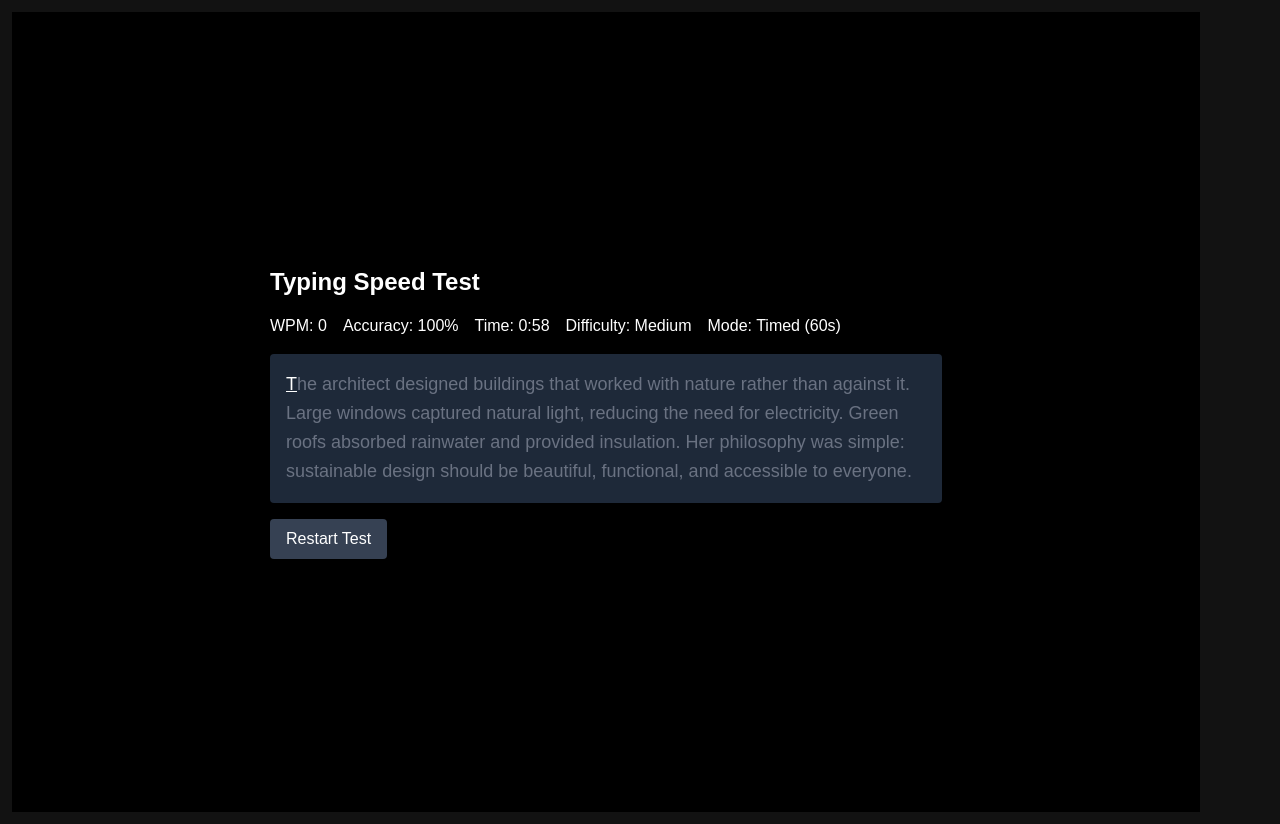
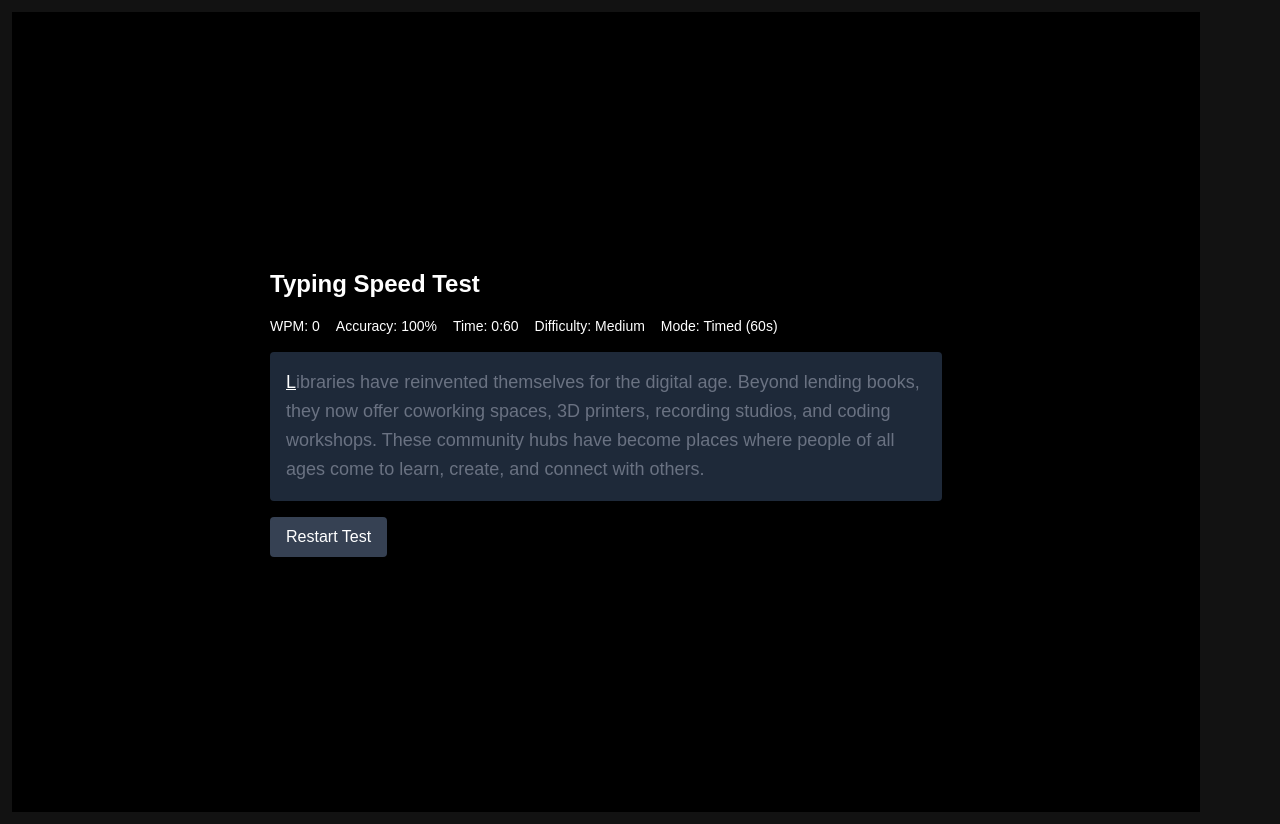
Before and after one commit to amiabl-programr/fm30hackathon_typing-speed, a React (Vite) app: page / in a window 1280 px wide. Both pictures are taken after a click on the element 606 px from the left and 472 px from the top of the page. Built offline with nearby package versions, Linux system fonts and the light colour scheme.

Commit message:
refactor: implement random text selection and restart functionality in typing test

```diff
--- a/src/components/typing-test.tsx
+++ b/src/components/typing-test.tsx
@@ -11,68 +11,78 @@ interface TypingTestProps {
     incorrect: number
   ) => void;
   personalBest: number | null;
+  reset: () => void;
 }
 
-// get random text - ensure the text gets randomised not only on refresh, but also when you click the restart btn
+/* -------------------- DATA SETUP -------------------- */
 
-const easy = data.easy;
-const medium = data.medium;
-const hard = data.hard;
+const easyText = data.easy.map((t) => t.text);
+const mediumText = data.medium.map((t) => t.text);
+const hardText = data.hard.map((t) => t.text);
 
-const easy_text = easy.map((text) => {
-  return text.text;
-});
-const medium_text = medium.map((text) => {
-  return text.text;
-});
-const hard_text = hard.map((text) => {
-  return text.text;
-});
+function getRandomTextByDifficulty(difficulty: "easy" | "medium" | "hard") {
+  const source =
+    difficulty === "easy"
+      ? easyText
+      : difficulty === "medium"
+      ? mediumText
+      : hardText;
 
-function getRandomText(array: string[]) {
-  const randomIndex = Math.floor(Math.random() * array.length);
-  return array[randomIndex];
+  return source[Math.floor(Math.random() * source.length)];
 }
 
-const randomEasyText = getRandomText(easy_text);
-const randomMediumText = getRandomText(medium_text);
-const randomHardText = getRandomText(hard_text);
+/* -------------------- COMPONENT -------------------- */
 
-console.log(easy_text);
-const passages = {
-  easy: randomEasyText,
-  medium: randomMediumText,
-  hard: randomHardText,
-};
-const currentTime = Date.now();
 const TypingTest: React.FC<TypingTestProps> = ({
   mode,
   difficulty,
+  reset,
   completeTest,
   personalBest,
 }) => {
-  const [text] = useState(passages[difficulty]);
-  const [typed, setTyped] = useState("");
-  const [timeLeft, setTimeLeft] = useState(60);
-  const [startTime, setStartTime] = useState(0);
   const inputRef = useRef<HTMLInputElement>(null);
 
+  const [text, setText] = useState(() => getRandomTextByDifficulty(difficulty));
+  const [typed, setTyped] = useState("");
+  const [startTime, setStartTime] = useState<number | null>(null);
+  const [elapsedTime, setElapsedTime] = useState(0);
+  const [timeLeft, setTimeLeft] = useState(60);
+
   const handleComplete = () => {
-    const timeElapsed = (currentTime - startTime) / 60000; // in minutes
+    if (!startTime) return;
+
+    const timeElapsedMinutes = elapsedTime / 60000;
+
     const correct = typed
       .split("")
       .filter((char, i) => char === text[i]).length;
+
     const incorrect = typed.length - correct;
-    const wpm = Math.round(correct / 5 / timeElapsed);
+
+    const wpm =
+      timeElapsedMinutes > 0 ? Math.round(correct / 5 / timeElapsedMinutes) : 0;
+
     const accuracy =
       typed.length > 0 ? Math.round((correct / typed.length) * 100) : 100;
+
     completeTest(wpm, accuracy, correct, incorrect);
   };
 
+  /* -------------------- TIMER -------------------- */
+
   useEffect(() => {
-    inputRef.current?.focus();
-    setStartTime(currentTime);
-    if (mode === "timed") {
+    if (!startTime) return;
+
+    const interval = setInterval(() => {
+      setElapsedTime(Date.now() - startTime);
+    }, 1000);
+
+    return () => clearInterval(interval);
+  }, [startTime]);
+
+  useEffect(() => {
+    if (mode !== "timed" || !startTime) return;
+
     const timer = setInterval(() => {
       setTimeLeft((prev) => {
         if (prev <= 1) {
@@ -83,9 +93,28 @@ const TypingTest: React.FC<TypingTestProps> = ({
         return prev - 1;
       });
     }, 1000);
+
     return () => clearInterval(timer);
+  }, [mode, startTime]);
+
+  /* -------------------- LOGIC -------------------- */
+
+  const handleChange = (e: React.ChangeEvent<HTMLInputElement>) => {
+    if (!startTime) {
+      setStartTime(Date.now());
     }
-  }, []);
+    setTyped(e.target.value);
+  };
+
+  const restartTest = () => {
+    setText(getRandomTextByDifficulty(difficulty));
+    setTyped("");
+    setStartTime(null);
+    setElapsedTime(0);
+    setTimeLeft(60);
+    inputRef.current?.focus();
+    reset();
+  };
 
   useEffect(() => {
     if (mode === "passage" && typed.length === text.length) {
@@ -93,25 +122,41 @@ const TypingTest: React.FC<TypingTestProps> = ({
     }
   }, [typed]);
 
-  const handleChange = (e: React.ChangeEvent<HTMLInputElement>) => {
-    setTyped(e.target.value);
-  };
+  /* -------------------- DERIVED METRICS -------------------- */
 
-  const renderText = () => {
-    return text.split("").map((char: string, i: number) => {
+  const minutes = elapsedTime / 60000;
+
+  const WPM = minutes > 0 ? Math.round(typed.length / 5 / minutes) : 0;
+
+  const accuracy =
+    typed.length > 0
+      ? Math.round(
+          (typed.split("").filter((c, i) => c === text[i]).length /
+            typed.length) *
+            100
+        )
+      : 100;
+
+  /* -------------------- RENDER TEXT -------------------- */
+
+  const renderText = () =>
+    text.split("").map((char, i) => {
       let color = "text-gray-500";
+
       if (i < typed.length) {
         color = typed[i] === char ? "text-green-500" : "text-red-500";
       } else if (i === typed.length) {
         color = "underline";
       }
+
       return (
         <span key={i} className={color}>
           {char}
         </span>
       );
     });
-  };
+
+  /* -------------------- UI -------------------- */
 
   return (
     <div className="w-full max-w-2xl">
@@ -123,33 +168,21 @@ const TypingTest: React.FC<TypingTestProps> = ({
           </span>
         )}
       </div>
-      <div className="flex items-center space-x-4 mb-4">
-        <span>
-          WPM:{" "}
-          {Math.round(
-            typed.length / 5 / ((currentTime - startTime) / 60000) || 0
-          )}
-        </span>
-        <span>
-          Accuracy:{" "}
-          {typed.length > 0
-            ? Math.round(
-                (typed.split("").filter((c, i) => c === text[i]).length /
-                  typed.length) *
-                  100
-              )
-            : 100}
-          %
-        </span>
+
+      <div className="flex flex-wrap gap-4 mb-4 text-sm">
+        <span>WPM: {WPM}</span>
+        <span>Accuracy: {accuracy}%</span>
         <span>Time: 0:{timeLeft.toString().padStart(2, "0")}</span>
         <span>
           Difficulty: {difficulty.charAt(0).toUpperCase() + difficulty.slice(1)}
         </span>
         <span>Mode: {mode === "timed" ? "Timed (60s)" : "Passage"}</span>
       </div>
+
       <div className="bg-gray-800 p-4 rounded mb-4 text-lg leading-relaxed">
         {renderText()}
       </div>
+
       <input
         ref={inputRef}
         type="text"
@@ -158,9 +191,10 @@ const TypingTest: React.FC<TypingTestProps> = ({
         className="absolute opacity-0"
         autoFocus
       />
+
       <button
-        className="bg-gray-700 text-white px-4 py-2 rounded"
-        onClick={handleComplete}
+        onClick={restartTest}
+        className="bg-gray-700 text-white px-4 py-2 rounded cursor-pointer"
       >
         Restart Test
       </button>
```
Lines whose indentation alone changed are shown as unchanged.
